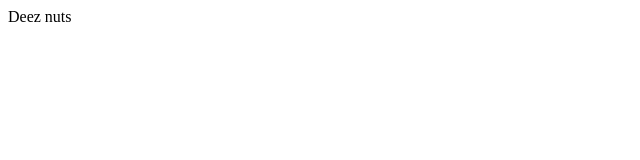
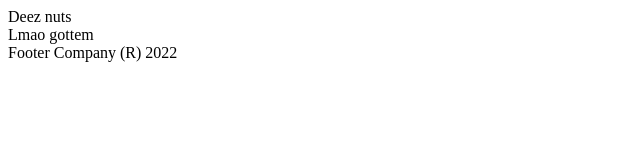
Before and after one commit to AndrewToaster/andrewtoaster.github.io, a plain HTML site: page index.html in a window 1280 px wide. Shown: the whole page, without its empty margins (0-640 px from the left). Drawn offline with Linux system fonts and the light colour scheme.

Commit message:
Update index.html

```diff
--- a/index.html
+++ b/index.html
@@ -4,8 +4,13 @@
     <meta charset="UTF-8">
     <meta name="viewport" content="width=device-width, initial-scale=1.0">
     <title>Document</title>
+    <link rel="stylesheet" type="text/css" href="css/main.css" />
 </head>
 <body>
-    Deez nuts
+    <div id="main">
+        <div id="header">Deez nuts</div>
+        <div id="content">Lmao gottem</div>
+        <div id="footer">Footer Company (R) 2022</div>
+    </div>
 </body>
 </html>
```
